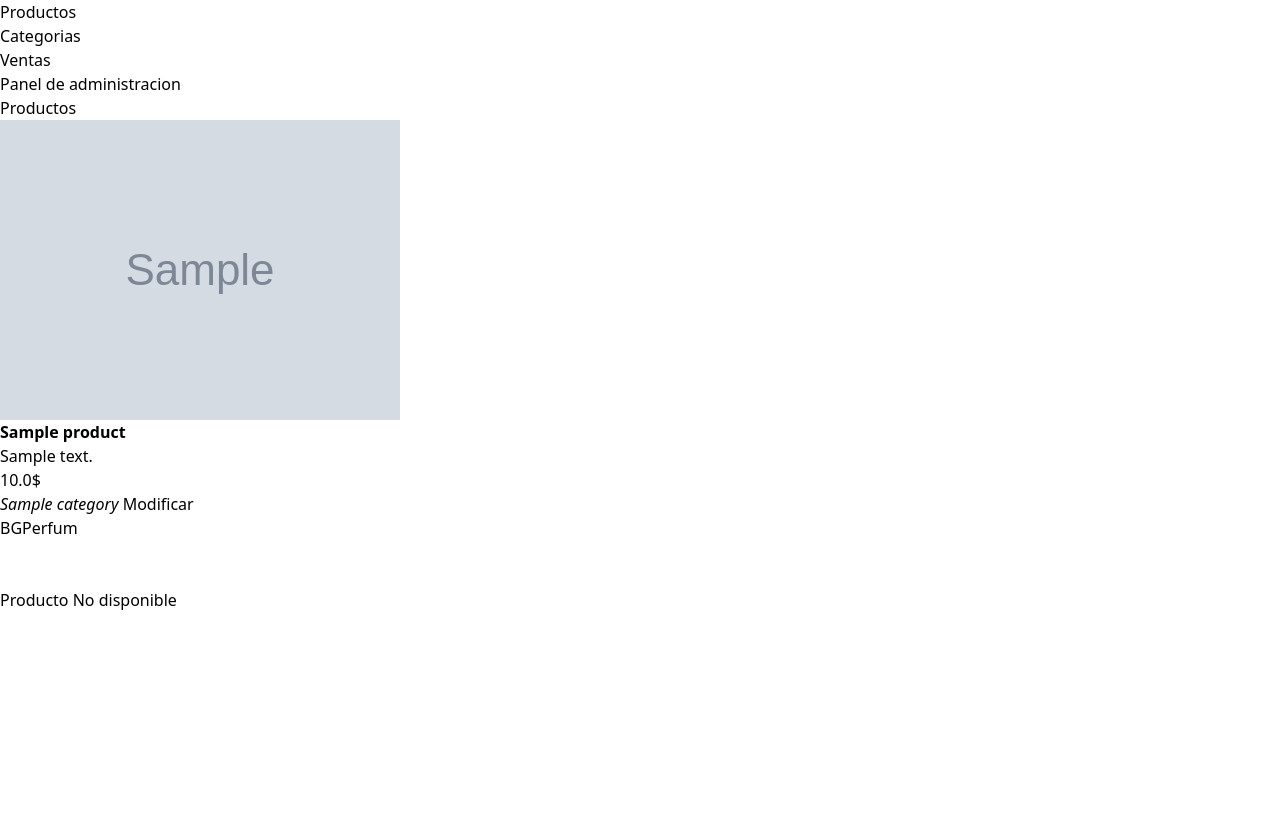
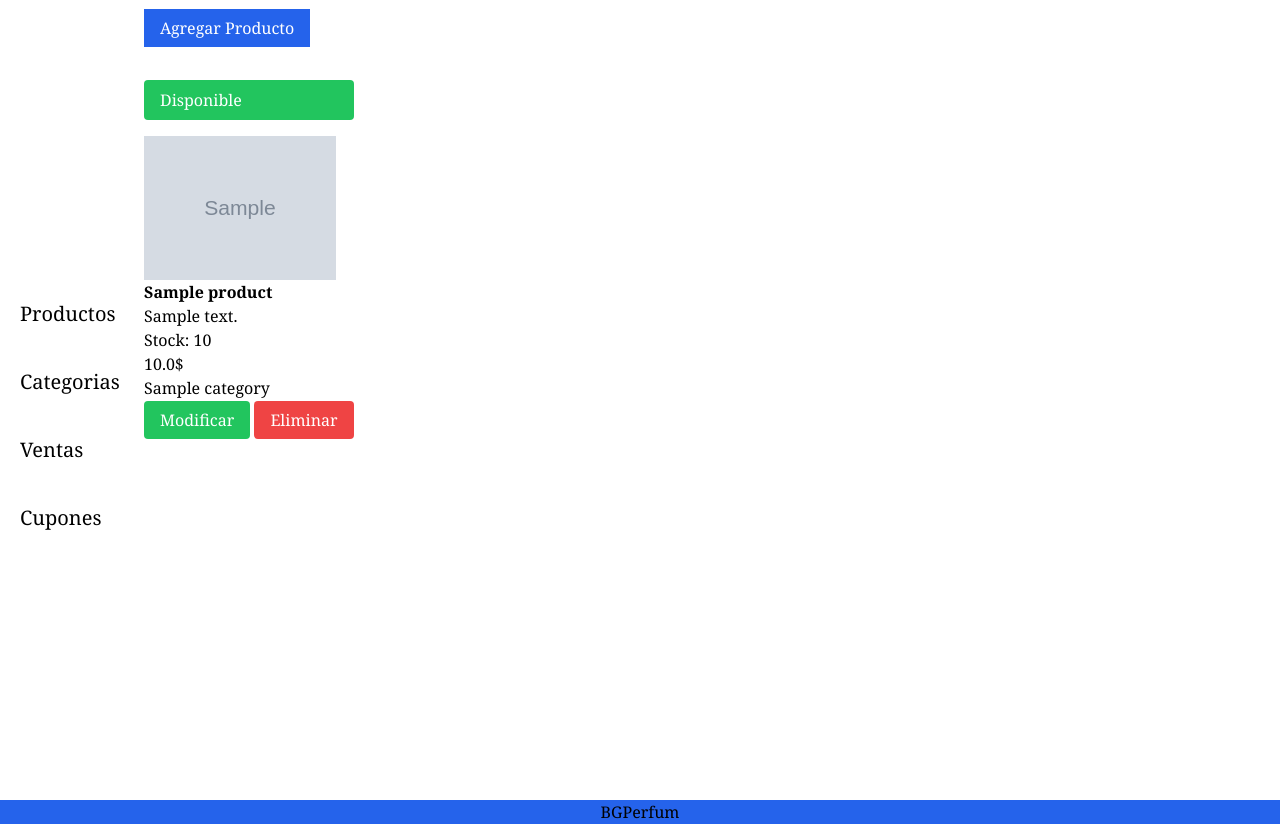
Before and after one commit to jersonrafael/BGPERFUM, a Django app: page /panel/sales in a window 1280 px wide. Before the commit the page ends 610 px from the top, so only its background shows below. Run offline with Django 5.2, Linux system fonts and the light colour scheme; tables that the repository leaves empty hold one stand-in row (values such as "Sample post"); grey boxes marked "Sample" are stand-in pictures; some libraries are stand-ins or nearby versions.

Commit message:
Create Product Form Added and new css files in the static folder has been created to modify some styles in the forms

```diff
--- a/core/urls.py
+++ b/core/urls.py
@@ -21,6 +21,6 @@ from django.conf.urls.static import static
 
 urlpatterns = [
     path('admin/', admin.site.urls),
-    path('', include('panel.urls')),
-    path('', include('panel.urls')),
+    path('panel/', include('panel.urls')),
+    path('', include('products.urls')),
 ] + static(settings.STATIC_URL, document_root=settings.STATIC_ROOT) + static(settings.MEDIA_URL, document_root=settings.MEDIA_ROOT)
--- a/panel/urls.py
+++ b/panel/urls.py
@@ -2,12 +2,17 @@ from django.urls import path
 from .views import *
 
 urlpatterns = [
-    path('panel', home_panel_view, name='home_panel'),
-    path('panel/products', products_panel_view, name='panel_products'),
-    path('panel/categorys', products_panel_view, name='panel_categorys'),
-    path('panel/sales', products_panel_view, name='panel_sales'),
+    path('', home_panel_view, name='home_panel'),
 
-    path('panel/modify/<int:pk>/', modify_product_view, name='modify'),
+    path('products', products_panel_view, name='panel_products'),
+    path('product', create_product_view, name='panel_create_product'),
+
+    path('categorys', categorys_panel_view, name='panel_categorys'),
+    path('add/category', create_category_view, name='panel_create_category'),
+
+    path('sales', products_panel_view, name='panel_sales'),
+
+    path('modify/<int:pk>/', modify_product_view, name='modify'),
     # path('panel/delete/<int:pk>', products_panel_view, name='delete'),
 
 ]
--- a/panel/views.py
+++ b/panel/views.py
@@ -1,12 +1,22 @@
 from django.shortcuts import render
-from products.models import product
+from products.models import product,category
 from django.shortcuts import get_object_or_404
 from django.http import HttpResponse
+
+from products.forms import *
 
 
 # Create your views here.
 def home_panel_view(request):
     return render(request, template_name="panel/index.html")
+
+"""
+
+PRODUCTS VIEWS
+
+ALL VIEWS RELATED WITH THE PRODUCTS
+
+"""
 
 def products_panel_view(request):
     model = product.objects.all()
@@ -15,5 +25,52 @@ def products_panel_view(request):
     }
     return render(request, template_name="panel/products.html", context=context)
 
+def create_product_view(request):
+    form = Product_form()
+    context = {
+        "form":form
+    }
+
+    if request.method == 'POST':
+        if form.is_valid():
+            form = Product_form(request.POST)
+            form.save()
+            return HttpResponse("Saved")
+    return render(request,template_name="panel/create_product.html", context=context)
+
 def modify_product_view(request,pk):
     return HttpResponse(f"Product {pk} Delete")
+
+"""
+
+CATEGORYS VIEWS
+
+ALL VIEWS RELATED WITH THE CATEGORYS
+
+"""
+
+# VIEW ALL CATEGORYS
+def categorys_panel_view(request):
+    model = category.objects.all()
+    context = {
+        "categorys":model,
+    }
+    return render(request, template_name="panel/categorys.html", context=context)
+
+# CREATE CATEGORY
+def create_category_view(request):
+    form = Category_form(request.POST)
+    context = {
+        'form': form
+    }
+
+    if request.method =='POST':
+        if form.is_valid():
+            model = category.objects.create(name=request.POST["name"])
+            model.save()
+            return HttpResponse("Valid")
+        else:
+            return HttpResponse("Not Valid")
+    else:
+        form = Category_form()
+    return render(request, template_name='panel/create_category.html',context=context)
--- a/products/models.py
+++ b/products/models.py
@@ -24,6 +24,7 @@ class product(models.Model):
     name = models.CharField(max_length=255)
     description = models.TextField()
     price = models.FloatField()
+    stock = models.IntegerField(default=0)
 
     discount_code = models.ForeignKey(discount,on_delete=models.CASCADE,default=None, null=True,blank=True)
     avaliable = models.BooleanField(default=True)
--- /dev/null
+++ b/products/urls.py
@@ -0,0 +1,7 @@
+from django.urls import path
+from .views import *
+
+
+urlpatterns = [
+    path('', home, name='home')
+]
--- a/products/views.py
+++ b/products/views.py
@@ -1,3 +1,5 @@
 from django.shortcuts import render
-
+from django.http import HttpResponse
 # Create your views here.
+def home(request):
+    return HttpResponse("Welcome")
--- a/templates/panel/base.html
+++ b/templates/panel/base.html
@@ -1,58 +1,62 @@
+{% load static %}
 <!DOCTYPE html>
 <html lang="en">
 <head>
     <meta charset="UTF-8">
     <meta name="viewport" content="width=device-width, initial-scale=1.0">
     <script src="https://cdn.tailwindcss.com"></script>
+
+    <!-- STYLES -->
+
+    <link rel="stylesheet" href="{% static 'src/css/fonts.css' %}">
+    <link rel="stylesheet" href="{% static 'src/css/base.css' %}">
+    <link rel="stylesheet" href="{% static 'src/css/create_category.css'%}">
+
     <title>
         Panel |
         {% block title%}
-
         {%endblock%}
     </title>
 </head>
-<body>
+<body class="font-serif	">
 
-<div>
-    <aside>
-        <ul>
-            <li>
-                <a href="{% url 'panel_products' %}" >
+<div class="flex">
+
+    <aside class="flex items-center sm:h-screen px-16 mr-4" id="aside-bar">
+        <ul class="fixed sm:top-30 sm:text-6xl left-5 right-0">
+            <li class="my-4 sm:my-2">
+                <a class="text-xl " href="{% url 'panel_products' %}" >
                     Productos
                 </a>
             </li>
 
-            <li>
-                <a href="{% url 'panel_categorys' %}">
+            <li class="my-4 sm:my-2">
+                <a class="text-xl" href="{% url 'panel_categorys' %}">
                     Categorias
                 </a>
             </li>
 
-            <li>
-                <a href="{% url 'panel_sales' %}">
+            <li class="my-4 sm:my-2">
+                <a class="text-xl" href="{% url 'panel_sales' %}">
                     Ventas
+                </a>
+            </li>
+
+            <li class="my-4 sm:my-2">
+                <a class="text-xl" href="{% url 'panel_sales' %}">
+                    Cupones
                 </a>
             </li>
         </ul>
     </aside>
 
     <div>
-    <h1>Panel de administracion</h1>
-        {% block contend%}
+            {% block contend%}
 
-        {%endblock%}
+            {%endblock%}
     </div>
 </div>
 
-<footer>BGPerfum</footer>
+<footer class="text-center bg-blue-600">BGPerfum</footer>
 </body>
 </html>
-<br>
-<br>
-<button>
-    {% if product.avaliable == True%}
-        {{'Comprar Ahora'}}
-    {%else%}
-        {{'Producto No disponible'}}
-    {%endif%}
-</button>
--- a/templates/panel/products.html
+++ b/templates/panel/products.html
@@ -1,23 +1,39 @@
 {% extends 'panel/base.html'%}
 
 {%block title%}
-Home
+Productos
 {%endblock%}
 
 {%block contend%}
 <div>
-    <h2>Productos</h2>
+    <ul class="my-4">
+        <li>
+            <a href="{% url 'panel_create_product' %}" class="bg-blue-600 px-4 py-2 text-white">Agregar Producto</a>
+        </li>
+    </ul>
 
-    <section>
+    <section class="flex flex-wrap">
         {% for product in products%}
-        <div>
-            <img src="../../{{product.image}}" alt="">
+        <div class="mr-2 my-2">
+            <div class="my-4">
+                {% if product.avaliable == 1%}
+                    <h2 class="bg-green-500 px-4 py-2 text-white rounded">Disponible</h2>
+                {%else%}
+                    <h2 class="bg-orange-500 px-4 py-2 text-white rounded">Agotado</h2>
+                {%endif%}
+            </div>
+
+            <img src="../../{{product.image}}" alt="BGPERFUM_product" class="max-w-48">
             <h3> <b>{{product.name}}</b> </h3>
             <p>{{product.description}}</p>
+            <p>Stock: {{product.stock}}</p>
             <h4>{{product.price}}$</h4>
-            <i>{{product.category}}</i>
+            <p>{{product.category}}</p>
 
-            <a href="modify/{{product.id}}/">Modificar</a>
+            <div class="my-2">
+                <a href="modify/{{product.id}}/" class="bg-green-500 px-4 py-2 text-white rounded">Modificar</a>
+                <a href="modify/{{product.id}}/" class="bg-red-500 px-4 py-2 text-white rounded">Eliminar</a>
+            </div>
 
         </div>
         {%endfor%}
```
Also changed, not shown: products/forms.py (added, +13 -0 lines), templates/panel/categorys.html (+30 -0 lines), templates/panel/create_category.html (added, +17 -0 lines), templates/panel/create_product.html (added, +18 -0 lines).
